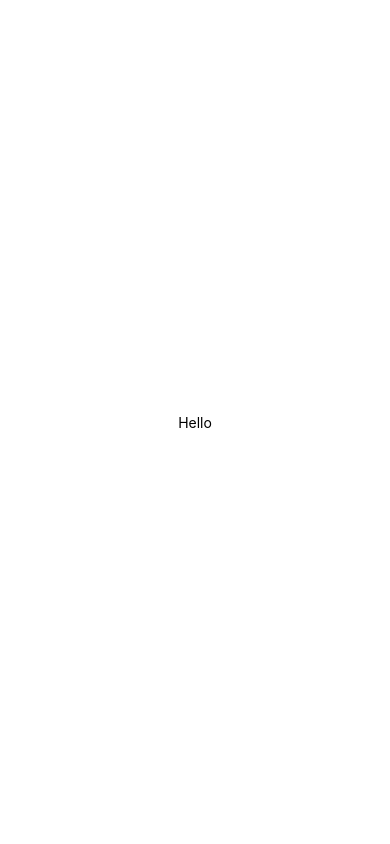
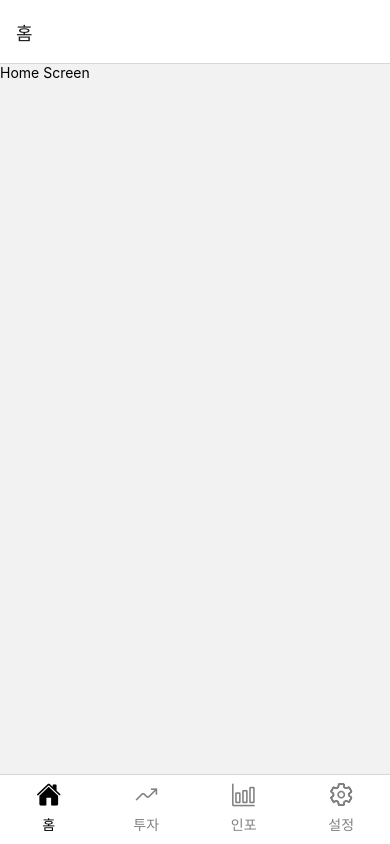
Before and after one commit to kaehehehe/sandbank-react-native-app, a React Native app in the folder sandbankApp/: screen / in a window 390 px wide. Built offline with nearby package versions, Linux system fonts and the light colour scheme.

Commit message:
:sparkles: Bottom Tab Navigation 구현

```diff
--- a/sandbankApp/App.jsx
+++ b/sandbankApp/App.jsx
@@ -1,20 +1,70 @@
-import { StatusBar } from 'expo-status-bar';
-import { StyleSheet, Text, View } from 'react-native';
+import React from 'react';
+import { NavigationContainer } from '@react-navigation/native';
+import { createBottomTabNavigator } from '@react-navigation/bottom-tabs';
+import { Ionicons } from '@expo/vector-icons';
 
-export default function App() {
+import HomeScreen from './screens/Home';
+import InvestmentScreen from './screens/Investment';
+import InfoScreen from './screens/Information';
+import SettingScreen from './screens/Setting';
+
+const Tab = createBottomTabNavigator();
+
+const App = () => {
   return (
-    <View style={styles.container}>
-      <Text>Hello</Text>
-      <StatusBar style="auto" />
-    </View>
+    <NavigationContainer>
+      <Tab.Navigator
+        initialRouteName={HomeScreen}
+        screenOptions={() => ({
+          tabBarActiveTintColor: 'black',
+          tabBarInactiveTintColor: 'gray',
+          tabBarLabelStyle: { marginBottom: 10, fontSize: 14 },
+          tabBarStyle: { height: 70 },
+        })}
+      >
+        <Tab.Screen
+          name="홈"
+          component={HomeScreen}
+          options={{
+            title: '홈',
+            tabBarIcon: ({ color, size }) => (
+              <Ionicons name="ios-home" size={size} color={color} />
+            ),
+          }}
+        />
+        <Tab.Screen
+          name="투자"
+          component={InvestmentScreen}
+          options={{
+            title: '투자',
+            tabBarIcon: ({ color, size }) => (
+              <Ionicons name="trending-up-outline" size={size} color={color} />
+            ),
+          }}
+        />
+        <Tab.Screen
+          name="인포"
+          component={InfoScreen}
+          options={{
+            title: '인포',
+            tabBarIcon: ({ color, size }) => (
+              <Ionicons name="bar-chart-outline" size={size} color={color} />
+            ),
+          }}
+        />
+        <Tab.Screen
+          name="설정"
+          component={SettingScreen}
+          options={{
+            title: '설정',
+            tabBarIcon: ({ color, size }) => (
+              <Ionicons name="settings-outline" size={size} color={color} />
+            ),
+          }}
+        />
+      </Tab.Navigator>
+    </NavigationContainer>
   );
-}
+};
 
-const styles = StyleSheet.create({
-  container: {
-    flex: 1,
-    backgroundColor: '#fff',
-    alignItems: 'center',
-    justifyContent: 'center',
-  },
-});
+export default App;
--- /dev/null
+++ b/sandbankApp/screens/Home.jsx
@@ -0,0 +1,12 @@
+import React from 'react';
+import { View, Text } from 'react-native';
+
+const Home = () => {
+  return (
+    <View>
+      <Text>Home Screen</Text>
+    </View>
+  );
+};
+
+export default Home;
--- /dev/null
+++ b/sandbankApp/screens/Information.jsx
@@ -0,0 +1,12 @@
+import React from 'react';
+import { View, Text } from 'react-native';
+
+const Information = () => {
+  return (
+    <View>
+      <Text>Info Screen</Text>
+    </View>
+  );
+};
+
+export default Information;
--- /dev/null
+++ b/sandbankApp/screens/Investment.jsx
@@ -0,0 +1,12 @@
+import React from 'react';
+import { View, Text } from 'react-native';
+
+const Investment = () => {
+  return (
+    <View>
+      <Text>Investment Screen</Text>
+    </View>
+  );
+};
+
+export default Investment;
--- /dev/null
+++ b/sandbankApp/screens/Setting.jsx
@@ -0,0 +1,12 @@
+import React from 'react';
+import { View, Text } from 'react-native';
+
+const Setting = () => {
+  return (
+    <View>
+      <Text>Setting Screen</Text>
+    </View>
+  );
+};
+
+export default Setting;
```
